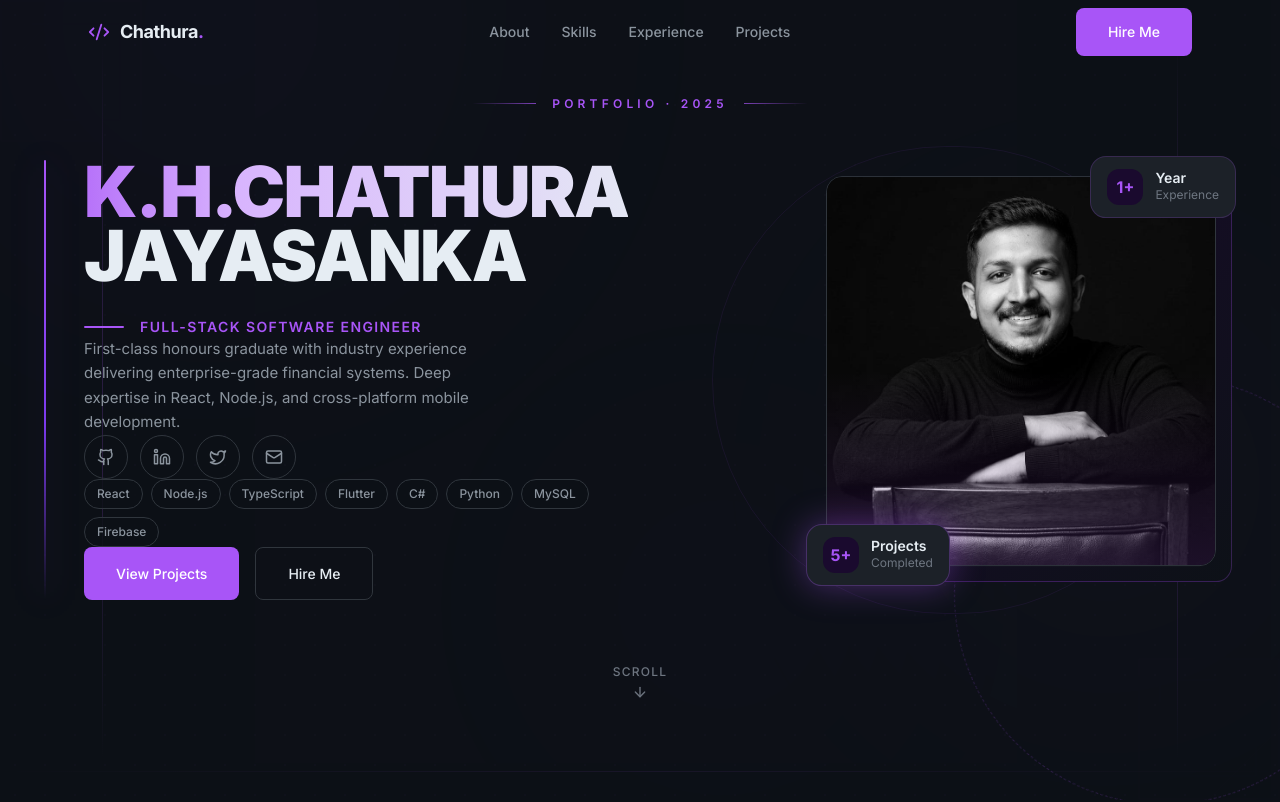
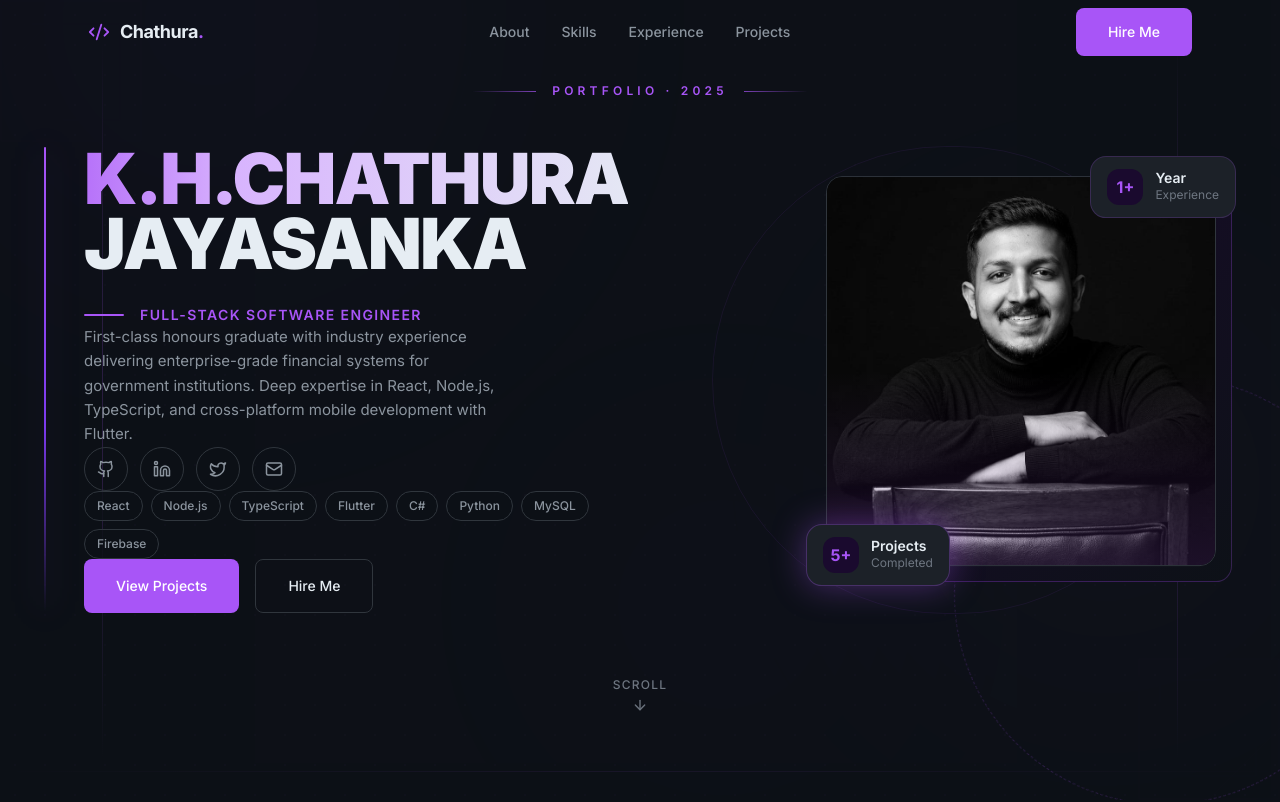
Before and after one commit to Chathura30/Portfolio, a React (Vite) app: page / in a window 1280 px wide. Shown: the top 802 px of the page. Built offline with nearby package versions, Linux system fonts and the light colour scheme.

Commit message:
Update hero bio with more detailed tech stack description

```diff
--- a/src/components/Hero.tsx
+++ b/src/components/Hero.tsx
@@ -64,8 +64,9 @@ export default function Hero() {
 
               <p className="hero-bio text-text-secondary leading-relaxed mb-8 max-w-[420px] text-[15px]">
                 First-class honours graduate with industry experience delivering
-                enterprise-grade financial systems. Deep expertise in React, Node.js,
-                and cross-platform mobile development.
+                enterprise-grade financial systems for government institutions.
+                Deep expertise in React, Node.js, TypeScript, and cross-platform
+                mobile development with Flutter.
               </p>
 
               <div className="hero-social flex gap-3 mb-8">
```
